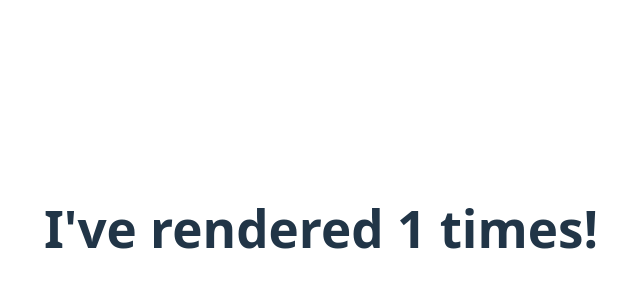
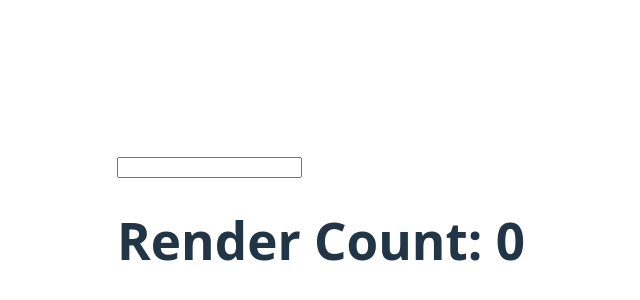
Before and after one commit to gasanashema/React, a React (Vite) app in the folder small-projects/: page / in a window 1280 px wide. Shown: the part 172-472 px from the top of the page, without its empty margins (319-959 px from the left). Built offline with nearby package versions, Linux system fonts and the light colour scheme.

Commit message:
useRef counter no re-render

```diff
--- a/small-projects/src/App.jsx
+++ b/small-projects/src/App.jsx
@@ -7,6 +7,7 @@ import FormHandling from "./components/FormHandling"
 import Car from "./components/Car"
 import Timer from "./components/Timer"
 import CounterTitle from "./components/CounterTitle"
+import UseRefCount from "./components/UseRefCount"
 function App() {
   //  const [arr,setArr] = useState({'1':'red','2':'yellow','3':'Green'})
   //  const handleClick = (id)=>{
@@ -29,8 +30,9 @@ function App() {
 
       {/* <FormHandling /> */}
       {/* <Car /> */}
-      <Timer />
+      {/* <Timer /> */}
         {/* <CounterTitle /> */}
+        <UseRefCount />
     </>
   )
 }
--- /dev/null
+++ b/small-projects/src/components/UseRefCount.jsx
@@ -0,0 +1,21 @@
+import { useEffect, useRef, useState } from "react";
+
+export default function UseRefCount(){
+    const [inputValue, setInputValue] = useState("");
+    const count = useRef(0);
+
+    useEffect(() => {
+      count.current = count.current + 1;
+    });
+
+    return (
+      <>
+        <input
+          type="text"
+          value={inputValue}
+          onChange={(e) => setInputValue(e.target.value)}
+        />
+        <h1>Render Count: {count.current}</h1>
+      </>
+    );
+}
```
